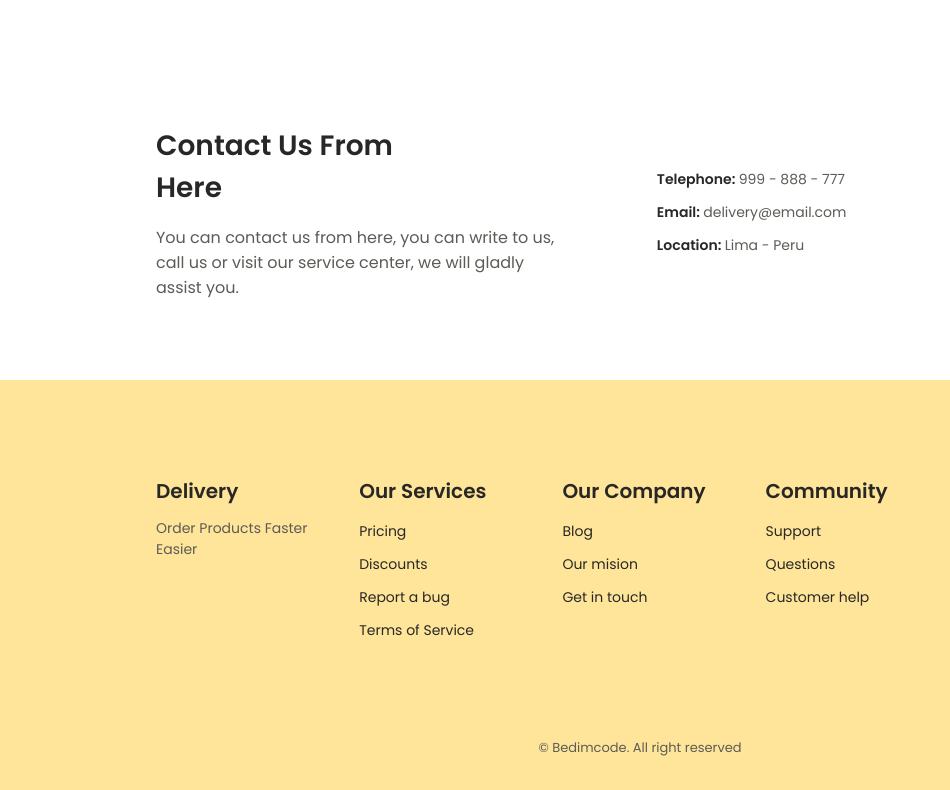
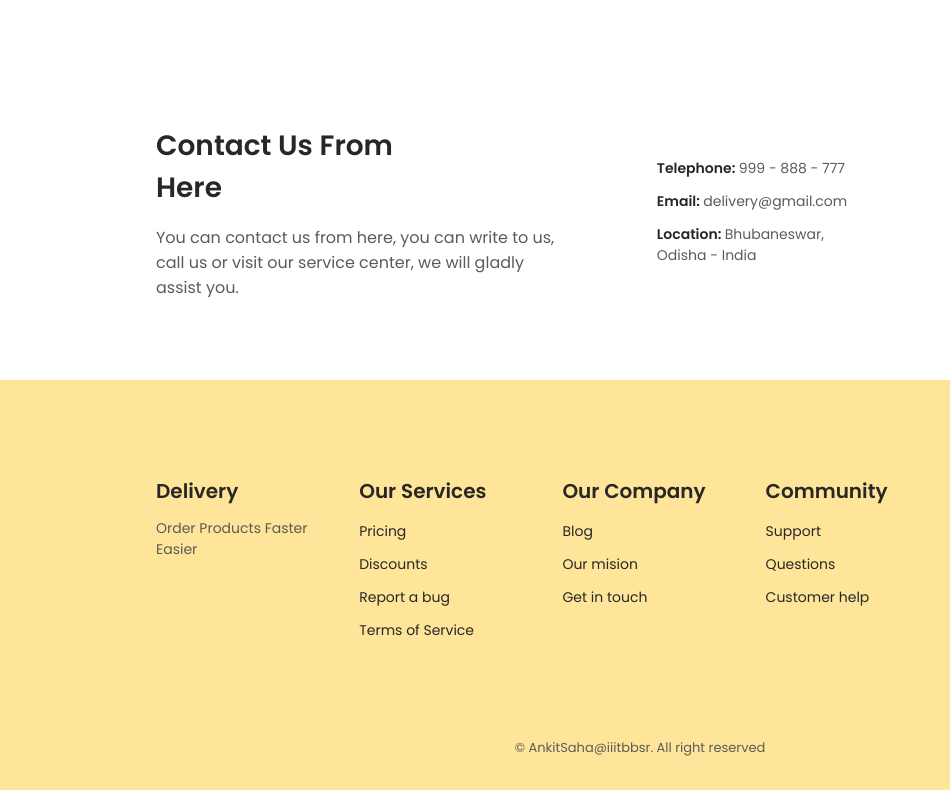
Before and after one commit to Ankit-saha-iiitbbsr/delivery-website-page, a plain HTML site: page index.html in a window 1280 px wide. Shown: the part 2574-3364 px from the top of the page, 0-950 px from the left. Drawn offline with nearby package versions, Linux system fonts and the light colour scheme.

Commit message:
Update index.html

```diff
--- a/index.html
+++ b/index.html
@@ -2004,8 +2004,8 @@
 
                     <ul class="contact__content grid">
                         <li class="contact__address">Telephone: <span class="contact__information">999 - 888 - 777</span></li>
-                        <li class="contact__address">Email:  <span class="contact__information">delivery@email.com</span></li>
-                        <li class="contact__address">Location: <span class="contact__information">Lima - Peru</span></li>
+                        <li class="contact__address">Email:  <span class="contact__information">delivery@gmail.com</span></li>
+                        <li class="contact__address">Location: <span class="contact__information">Bhubaneswar, Odisha - India</span></li>
                     </ul>
 
                     <div class="contact__content">
@@ -2058,7 +2058,7 @@
                 </div>
             </div>
 
-            <p class="footer__copy">&#169; Bedimcode. All right reserved</p>
+            <p class="footer__copy">&#169; AnkitSaha@iiitbbsr. All right reserved</p>
         </footer>
 
         <!--=============== SCROLL UP ===============-->
```
